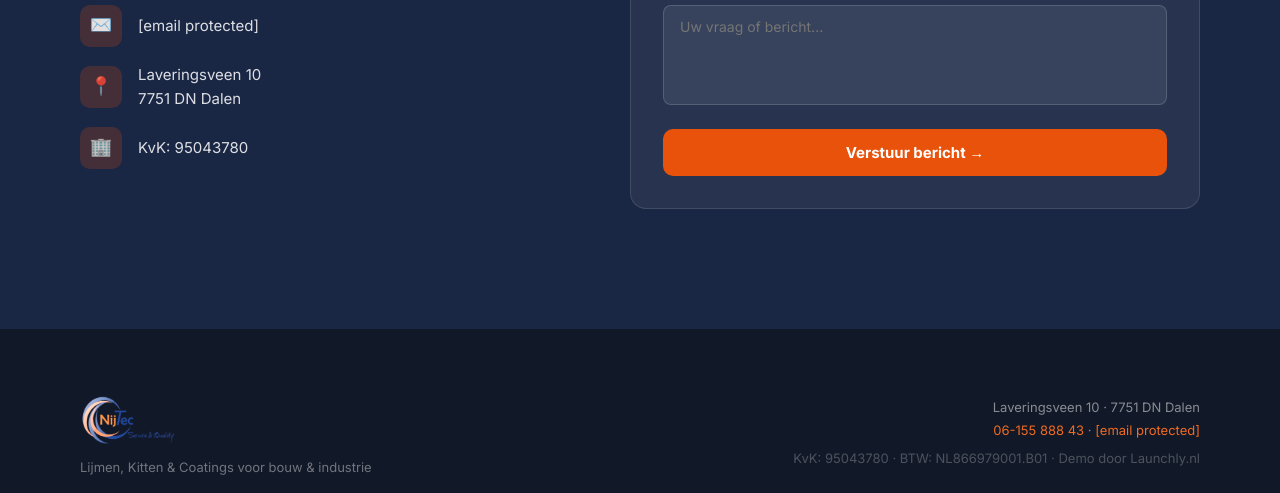
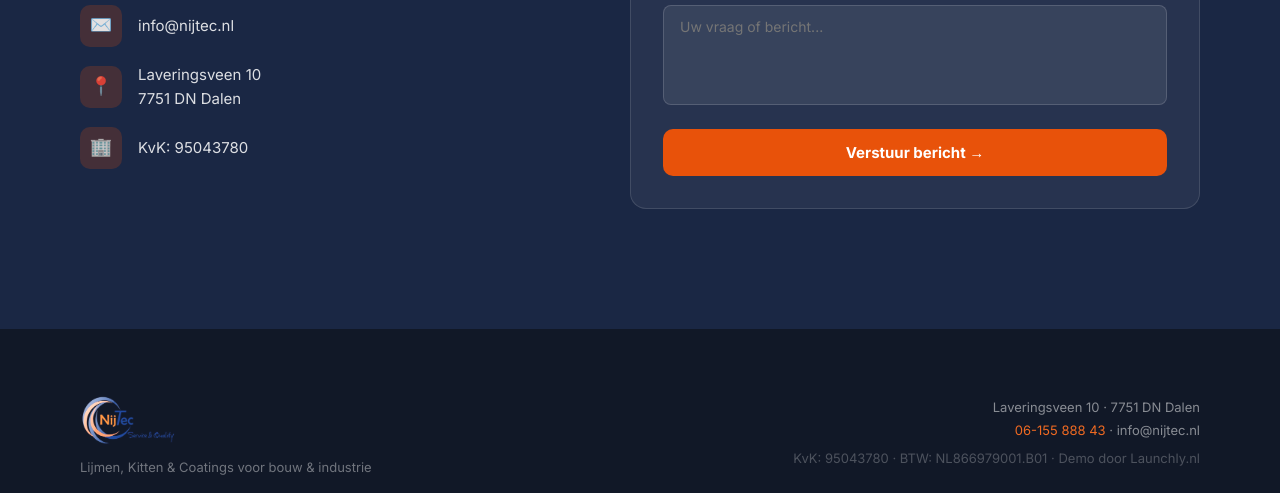
Before and after one commit to Damiank97/briqk-nijtec, a plain HTML site: page index.html in a window 1280 px wide. Shown: the part 5687-6180 px from the top of the page. Drawn offline with Linux system fonts and the light colour scheme.

Commit message:
Update index.html

```diff
--- a/index.html
+++ b/index.html
@@ -365,7 +365,7 @@ footer{background:#111827;padding:60px 80px;display:flex;justify-content:space-b
       <p>Vragen over producten, technisch advies of een offerte aanvragen? Wij reageren snel.</p>
       <div class="contact-info">
         <div class="contact-item"><div class="contact-item-icon">📞</div><div><strong>06-155 888 43</strong><br><span style="font-size:13px;color:rgba(255,255,255,0.5)">Ma-vr bereikbaar</span></div></div>
-        <div class="contact-item"><div class="contact-item-icon">✉️</div><div><a href="/cdn-cgi/l/email-protection" class="__cf_email__" data-cfemail="147d7a727b547a7d7e6071773a7a78">[email&#160;protected]</a></div></div>
+        <div class="contact-item"><div class="contact-item-icon">✉️</div><div>info&#64;nijtec.nl</div></div>
         <div class="contact-item"><div class="contact-item-icon">📍</div><div>Laveringsveen 10<br>7751 DN Dalen</div></div>
         <div class="contact-item"><div class="contact-item-icon">🏢</div><div>KvK: 95043780</div></div>
       </div>
@@ -400,7 +400,7 @@ footer{background:#111827;padding:60px 80px;display:flex;justify-content:space-b
   </div>
   <div class="footer-info">
     <div>Laveringsveen 10 · 7751 DN Dalen</div>
-    <div><a href="tel:0615588843">06-155 888 43</a> · <a href="/cdn-cgi/l/email-protection#84edeae2ebc4eaedeef0e1e7aaeae8"><span class="__cf_email__" data-cfemail="8ce5e2eae3cce2e5e6f8e9efa2e2e0">[email&#160;protected]</span></a></div>
+    <div><a href="tel:0615588843">06-155 888 43</a> · info&#64;nijtec.nl</div>
     <div style="margin-top:4px;color:rgba(255,255,255,0.25);">KvK: 95043780 · BTW: NL866979001.B01 · Demo door Launchly.nl</div>
   </div>
 </footer>
@@ -454,7 +454,7 @@ footer{background:#111827;padding:60px 80px;display:flex;justify-content:space-b
   </div>
 </div>
 
-<script data-cfasync="false" src="/cdn-cgi/scripts/5c5dd728/cloudflare-static/email-decode.min.js"></script><script>
+<script>
 /* ── PRODUCT DATA ─────────────────────────────── */
 const products = {
   lijmen:{icon:'🔗',title:'Lijmen',subtitle:'Professionele verlijmingsoplossingen',desc:'Nijtec biedt een breed scala aan professionele lijmen voor de bouw- en industriemarkt. Van contactlijm tot constructielijm — elk product is ontwikkeld voor maximale hechtkracht op specifieke materiaalcombinaties.',props:['Hoge initiële kleefkracht voor directe bevestiging','Geschikt voor diverse ondergronden (hout, beton, metaal, kunststof)','Snelle doorharding voor korte werktijden','ISO 9001 gecertificeerde productie','Technisch advies beschikbaar bij productkeuze'],tags:['Houtverbinding','Gevelplaten','Vloerbedekkingen','Isolatiemateriaal','Constructiepanelen','Metaalbevestiging']},
```
